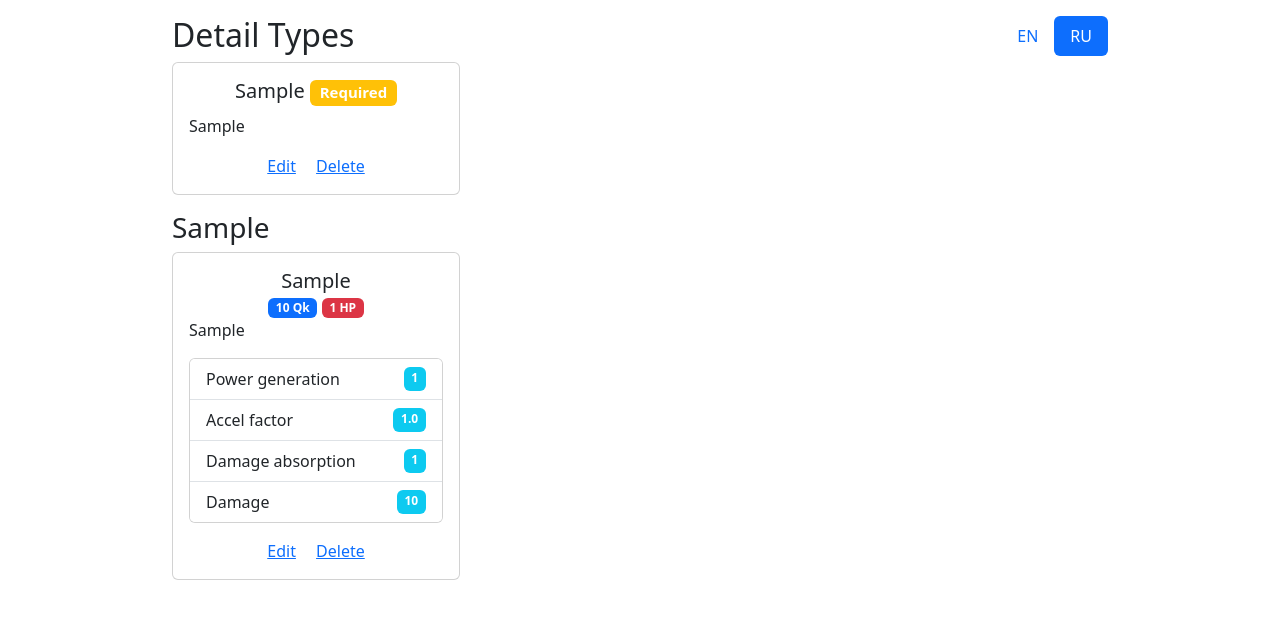
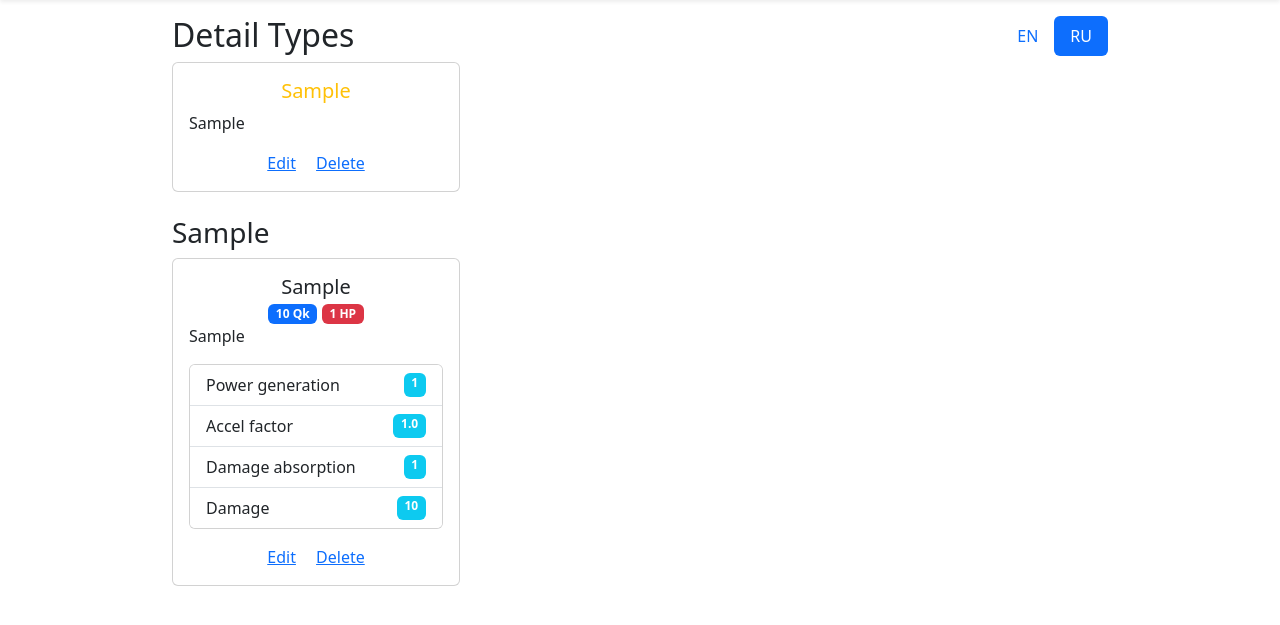
Before and after one commit to starship-crew/starship-core, a Flask app: page /dashboard/details in a window 1280 px wide. Shown: the part 56-681 px from the top of the page. Run offline with Flask 3, Linux system fonts and the light colour scheme; a user stored in the database is signed in; tables that the repository leaves empty hold one stand-in row (values such as "Sample post"); some libraries are stand-ins or nearby versions.

Commit message:
minor dashboard ui changes

```diff
--- a/starship/admin/templates/base.html
+++ b/starship/admin/templates/base.html
@@ -10,7 +10,7 @@
     </head>
 
     <body>
-        <nav class="navbar navbar-expand-md mb-3">
+        <nav class="navbar navbar-expand-md sticky-top bg-body-tertiary shadow-sm mb-3">
             <div class="container-fluid">
                 <a class="navbar-brand" href="{{ url_for('admin_bp.dashboard') }}">Starship Dashboard</a>
 
--- a/starship/admin/templates/details.html
+++ b/starship/admin/templates/details.html
@@ -14,20 +14,17 @@
             </li>
         </ul>
     </div>
-    <div class="d-flex">
+    <div class="d-flex flex-wrap">
         {% for detail_type in detail_types %}
-            <div class="card me-2" style="width: 18rem;">
-                <div class="card-body">
-                    <h5 class="card-title text-center">
-                        {{detail_type.name.get(lang)}}
+            <div class="card me-2 mb-2" style="width: 18rem;">
+                <div class="card-body d-flex flex-column justify-content-between">
+                    <h5 class="card-title text-center {% if detail_type.required %}text-warning{% endif %}"
                         {% if detail_type.required %}
-                            <span class="badge bg-warning"
-                                data-bs-toggle="tooltip"
-                                data-bs-title="Every ship must have a detail of this type to work">
-                                Required
-                            </span>
-                        {% endif %}
-                    </h5>
+                            style="cursor: pointer;"
+                            data-bs-toggle="tooltip"
+                            data-bs-title="Every ship must have a detail of this type to work"
+                        {% endif%}>
+                        {{detail_type.name.get(lang)}}</h5>
                     <p class="card-text">{{detail_type.description.get(lang)}}</p>
                     <div class="text-center">
                         <a href="{{url_for('admin_bp.edit_detail_type', id=detail_type.id)}}" class="card-link">Edit</a>
@@ -38,11 +35,11 @@
         {% endfor %}
     </div>
     <div>
-        {% for detail_type, details in details.items() %}
+        {% for detail_type, details in details.items() if details|length != 0 %}
             <h3 class="mt-3">{{detail_type.name.get(lang)}}</h3>
-            <div class="d-flex">
+            <div class="d-flex flex-wrap">
                 {% for detail in details %}
-                    <div class="card me-2" style="width: 18rem;">
+                    <div class="card me-2 mb-2" style="width: 18rem;">
                         <div class="card-body">
                             <h5 class="card-title text-center">{{detail.name.get(lang)}}</h6>
                             <h6 class="card-subtitle text-center">
--- a/starship/admin/templates/edit_detail_type.html
+++ b/starship/admin/templates/edit_detail_type.html
@@ -37,7 +37,7 @@
 
     <div class="d-flex">
         {{ form.submit(type="submit", class="btn btn-outline-warning me-3", value="Edit") }}
-        <a href="{{url_for('admin_bp.detail_type', id=dt.id)}}" class="btn btn-outline-info">Cancel</a>
+        <a href="{{url_for('admin_bp.detail_management')}}" class="btn btn-outline-info">Cancel</a>
     </div>
 </form>
 
```
